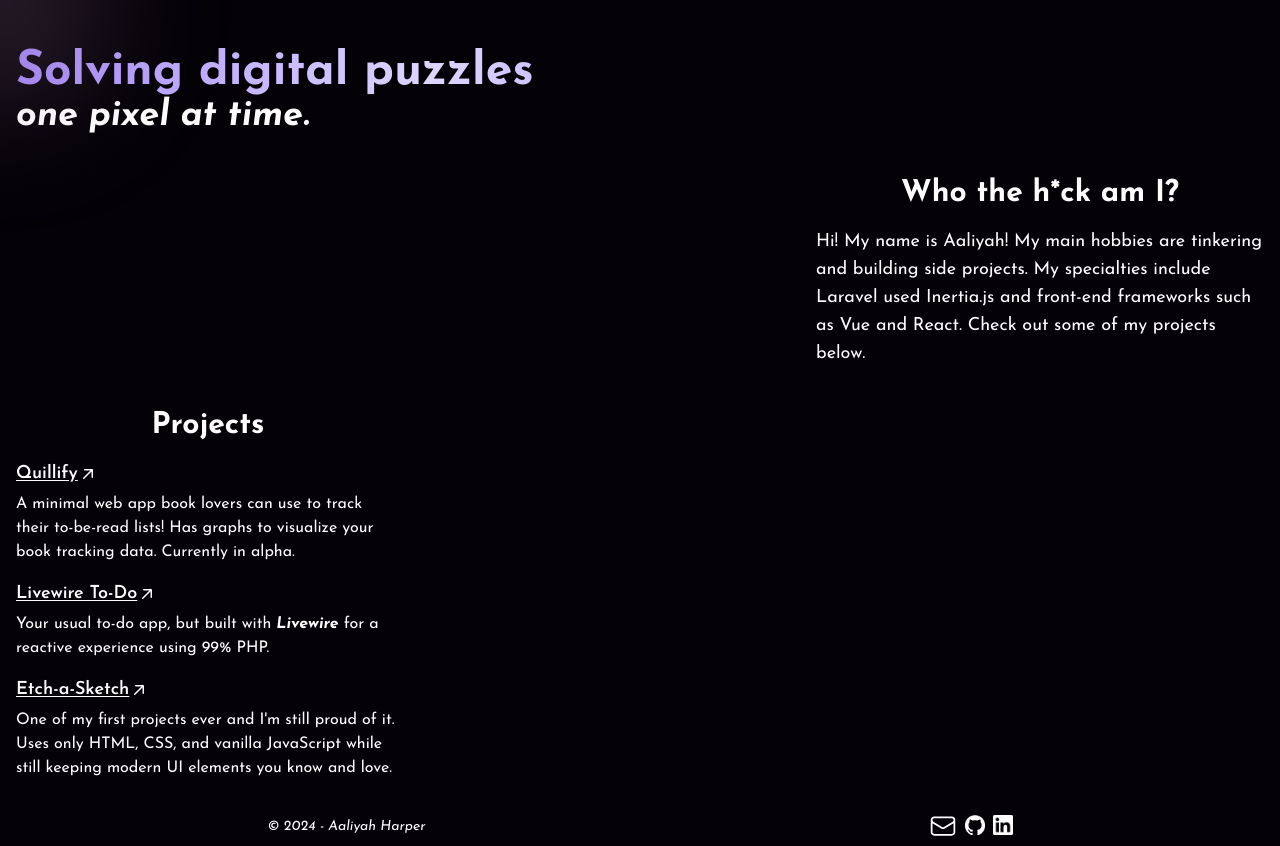
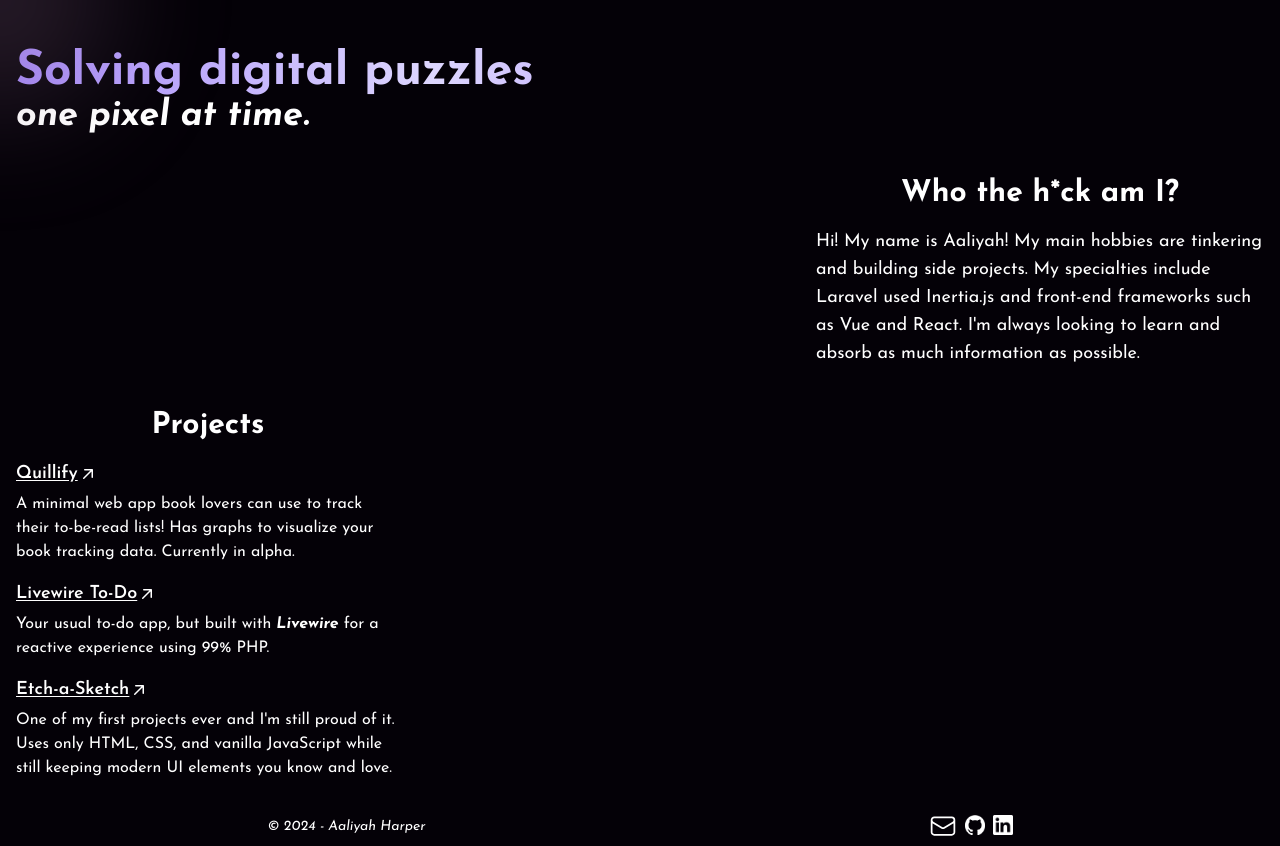
Before and after one commit to aileks/aileks.github.io, a Next.js app: page / in a window 1280 px wide. Built offline with nearby package versions, Linux system fonts and the light colour scheme.

Commit message:
about update

```diff
--- a/src/app/page.tsx
+++ b/src/app/page.tsx
@@ -70,8 +70,8 @@ export default function Home() {
           <p className="text-center text-base sm:text-left sm:text-lg">
             Hi! My name is Aaliyah! My main hobbies are tinkering and building
             side projects. My specialties include Laravel used Inertia.js and
-            front-end frameworks such as Vue and React. Check out some of my
-            projects below.
+            front-end frameworks such as Vue and React. I'm always looking to
+            learn and absorb as much information as possible.
           </p>
         </motion.div>
 
```
